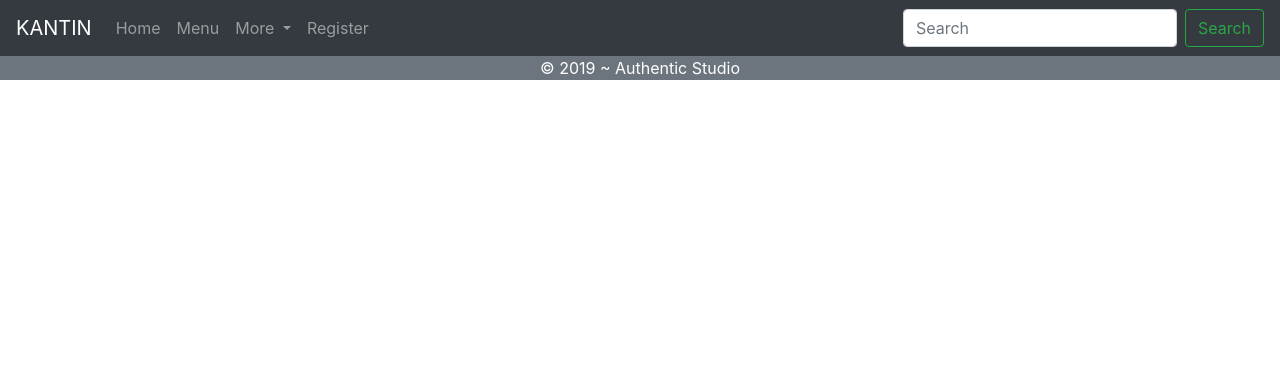
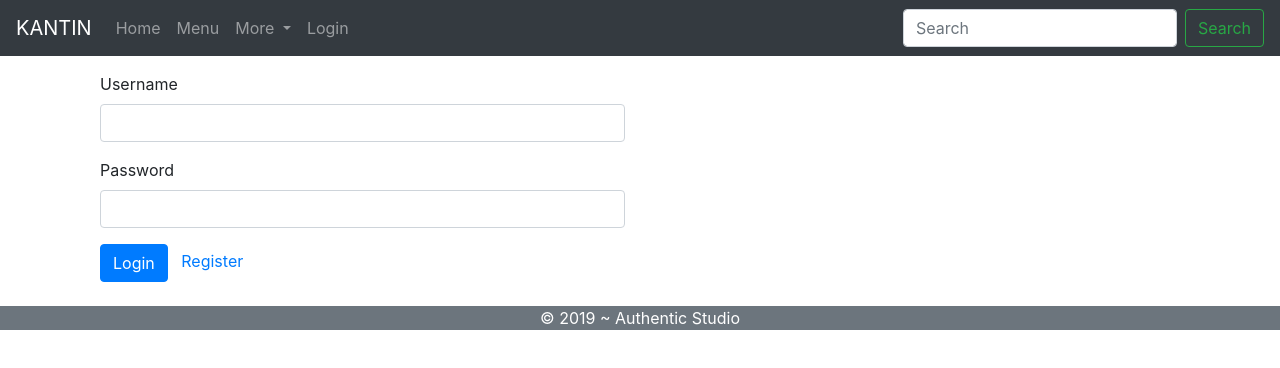
Before and after one commit to primehd76/Project_UAS_PTI, an Angular app in the folder Kantin/: page /login in a window 1280 px wide. Before the commit this address led to /. Shown: the top 368 px of the page. Built offline with nearby package versions, Linux system fonts and the light colour scheme.

Commit message:
Kelar login

```diff
--- a/Kantin/src/app/_shared/component/header/header.component.html
+++ b/Kantin/src/app/_shared/component/header/header.component.html
@@ -23,8 +23,8 @@
             <a class="dropdown-item" routerLink="#">Something else here</a>
           </div>
         </li>
-        <li class="nav-item">
-          <a class="nav-link" routerLink="/register">Register</a>
+        <li class="nav-item" *ngIf = "bendera.login_flag.value == 1">
+          <a class="nav-link" routerLink="/login">Login</a>
         </li>
       </ul>
       <form class="form-inline my-2 my-lg-0">
--- a/Kantin/src/app/_shared/component/header/header.component.ts
+++ b/Kantin/src/app/_shared/component/header/header.component.ts
@@ -1,4 +1,7 @@
 import { Component, OnInit } from '@angular/core';
+import { LoginComponent } from 'src/app/login/login.component';
+import { User } from '../../models/user';
+import { ChangeFlagService } from '../../services/change-flag.service';
 
 @Component({
   selector: 'app-header',
@@ -7,9 +10,16 @@ import { Component, OnInit } from '@angular/core';
 })
 export class HeaderComponent implements OnInit {
 
-  constructor() { }
+  public Flag_login: User;
+  public flagss: string;
+
+  constructor(
+    public bendera: ChangeFlagService
+  ) { }
 
   ngOnInit() {
+    this.flagss = (this.bendera.login_flag.value).toString();
+    console.log(this.flagss);
   }
 
 }
--- /dev/null
+++ b/Kantin/src/app/_shared/services/change-flag.service.ts
@@ -0,0 +1,17 @@
+import { Injectable } from '@angular/core';
+import { BehaviorSubject } from 'rxjs';
+
+@Injectable({
+  providedIn: 'root'
+})
+export class ChangeFlagService {
+  public login_flag = new BehaviorSubject<string>('1');
+  flag = this.login_flag.asObservable()
+
+  constructor() { }
+
+  changeFlag(flag: string){
+    this.login_flag.next(flag);
+
+  }
+}
--- a/Kantin/src/app/app-routing.module.ts
+++ b/Kantin/src/app/app-routing.module.ts
@@ -4,6 +4,7 @@ import { HomeComponent } from './home/home.component';
 import { UserListComponent } from './user-list/user-list.component';
 import { UserDetailComponent } from './user-detail/user-detail.component';
 import { RegisterComponent } from './register/register.component';
+import { LoginComponent } from './login/login.component';
 
 
 const routes: Routes = [
@@ -23,6 +24,10 @@ const routes: Routes = [
   {
     path: 'register',
     component: RegisterComponent,
+  },
+  {
+    path: 'login',
+    component: LoginComponent,
   }
 ];
 
--- a/Kantin/src/app/app.module.ts
+++ b/Kantin/src/app/app.module.ts
@@ -11,6 +11,7 @@ import { FooterComponent } from './_shared/component/footer/footer.component';
 import { HttpClientModule } from '@angular/common/http';
 import { RegisterComponent } from './register/register.component';
 import { from } from 'rxjs';
+import { LoginComponent } from './login/login.component';
 
 @NgModule({
   declarations: [
@@ -20,7 +21,8 @@ import { from } from 'rxjs';
     UserDetailComponent,
     HeaderComponent,
     FooterComponent,
-    RegisterComponent
+    RegisterComponent,
+    LoginComponent
   ],
   imports: [
     BrowserModule,
--- /dev/null
+++ b/Kantin/src/app/login/login.component.html
@@ -0,0 +1,22 @@
+<div class="container pt-3 pb-2" >
+    <form class="form-group col-md-6">
+        <div class="form-group">
+            <label>Username</label>
+            <input type="text" class="form-control" name="username" [(ngModel)]="username">
+        </div>
+        <div class="form-group">
+            <label>Password</label>
+            <input type="password" class="form-control" name="password" [(ngModel)]="password">
+        </div>
+        <!-- <div class="form-group">
+            <div class="form-check">
+                <input class="form-check-input" type="checkbox" id="gridCheck">
+                <label class="form-check-label" for="gridCheck">
+                  Check me out
+                </label>
+            </div>
+        </div> -->
+        <input type="submit" value="Login" (click)="login()" class="btn btn-primary">
+        <a routerLink="/register" routerLinkActive="active"> &nbsp; Register</a>
+    </form>
+</div>
--- /dev/null
+++ b/Kantin/src/app/login/login.component.ts
@@ -0,0 +1,53 @@
+import { Component, OnInit } from '@angular/core';
+import { HttpClient } from '@angular/common/http';
+import { SHA512 } from 'crypto-js';
+import { Router } from '@angular/router';
+import { User } from '../_shared/models/user';
+import { ChangeFlagService } from '../_shared/services/change-flag.service';
+
+@Component({
+  selector: 'app-login',
+  templateUrl: './login.component.html',
+  styleUrls: ['./login.component.css']
+})
+export class LoginComponent implements OnInit {
+
+  username: string;
+  password: string;
+  remember_me: boolean;
+  public login_flag: User;
+  flagsss: string;
+
+  constructor(
+    private http: HttpClient,
+    private router: Router,
+    private flags: ChangeFlagService
+  ) { }
+
+  ngOnInit() {
+    this.flags.flag.subscribe(result => {
+        this.flagsss = result;
+    });
+  }
+
+
+  login(){
+    this.http.post('https://umn-pti2019.herokuapp.com/api/login',{
+        "user_name": this.username,
+        "password": SHA512(this.password).toString(),
+        "remember_me": this.remember_me
+    }).subscribe(
+      (response) => {
+        if(response['token'] != null){
+          localStorage.setItem('uas-pti-token', response['token']);
+          this.flagsss = '0';
+          this.flags.changeFlag(this.flagsss);
+          console.log(this.flagsss);
+
+          this.router.navigate(['home']);
+        }
+      },
+      (error) => alert(error.error.message)
+      )
+  }
+}
```
Also changed, not shown: Kantin/src/app/_shared/models/user.ts (+2 -15 lines), Kantin/src/app/_shared/services/pelayan-api.service.ts (+6 -1 lines), Kantin/src/app/register/register.component.html (+0 -23 lines), Kantin/src/app/login/login.component.css (added), 2 other files (tests, documents, lock files or other folders).
